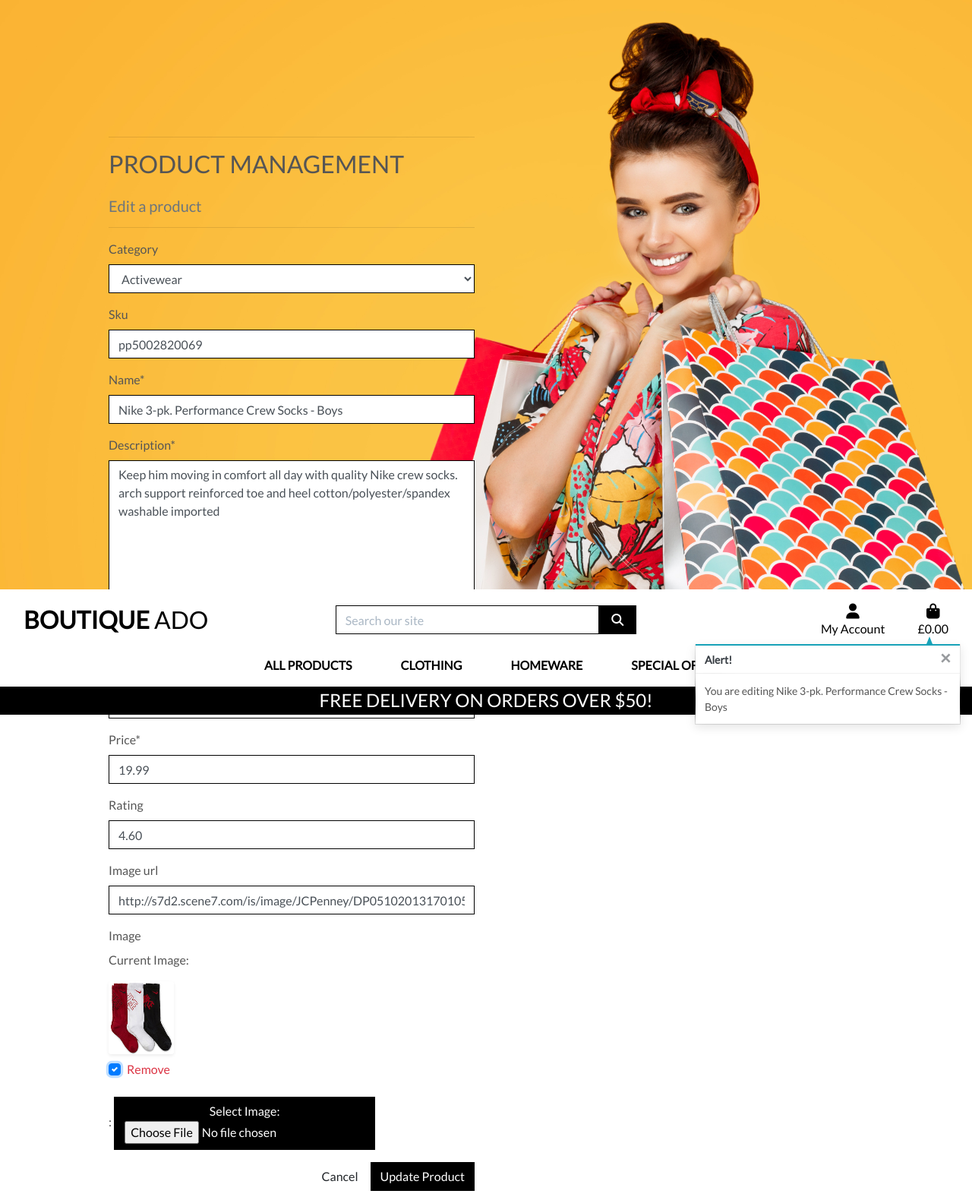
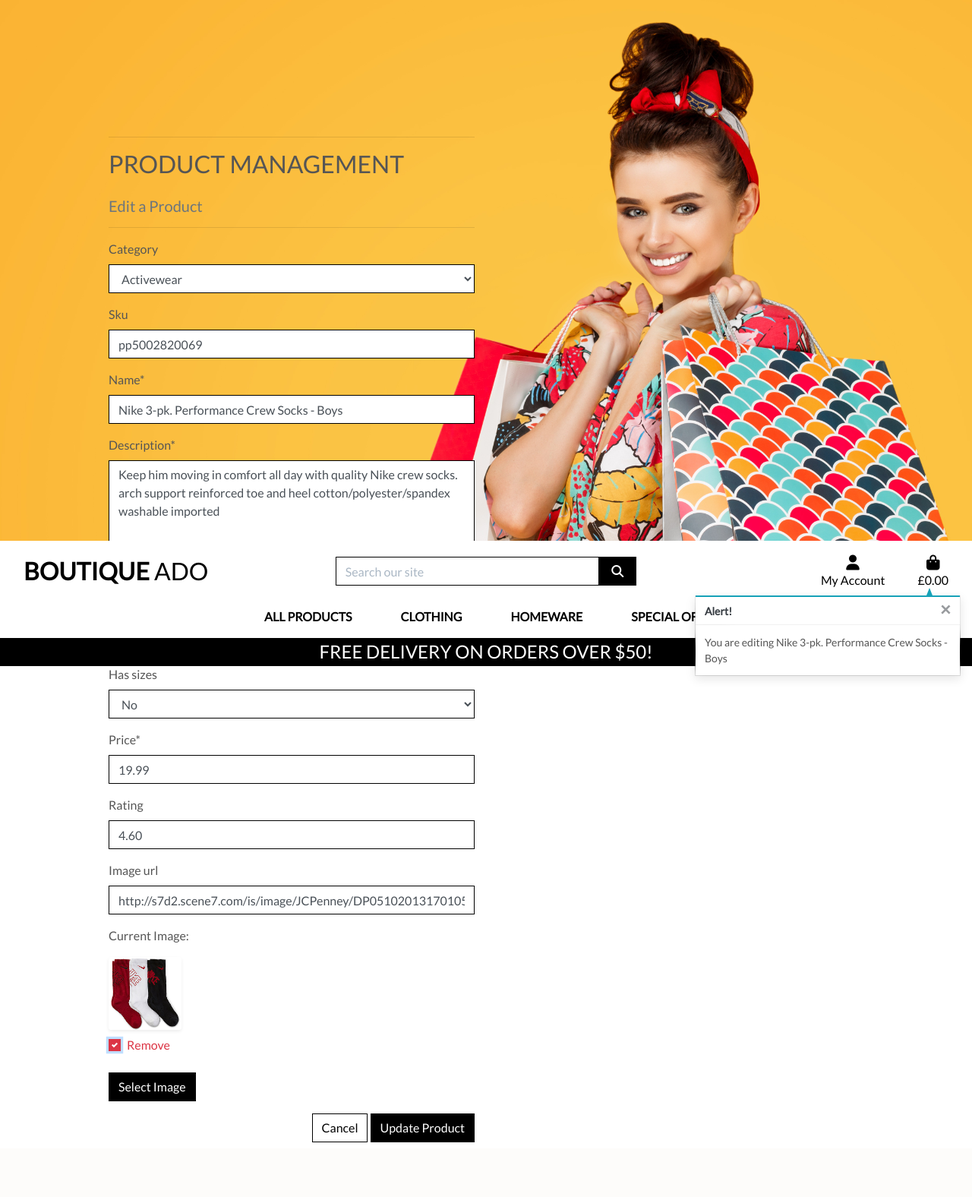
Before and after one commit to JoelMichaelRutter/jr-boutique-ado, a Django app: page /products/edit/12/ in a window 1280 px wide, after a click on "Remove". Shown: the whole page at 76% size. After the commit the page ends 1504 px from the top, so only its background shows below. Run offline with Django 3.2, Linux system fonts and the light colour scheme; the visitor is signed in with stand-in values (Sample User, id 1); data comes from the database, SQL or seed files in the repository; some libraries are stand-ins or nearby versions.

Commit message:
finalised edit image field on addedit form

```diff
--- a/products/forms.py
+++ b/products/forms.py
@@ -1,13 +1,13 @@
 from django import forms
 from .models import Product, Category
-from .widgets import CustomerClearableFileInput
+from .widgets import CustomClearableFileInput
 
 class ProductForm(forms.ModelForm):
     class Meta:
         model = Product
         fields = '__all__'
 
-    image = forms.ImageField(label='Image', required=False, widget=CustomerClearableFileInput)
+    image = forms.ImageField(label='Image', required=False, widget=CustomClearableFileInput)
 
     def __init__(self, *args, **kwargs):
         super().__init__(*args, **kwargs)
--- a/products/templates/products/custom_widget_templates/custom_clearable_file_input.html
+++ b/products/templates/products/custom_widget_templates/custom_clearable_file_input.html
@@ -1,22 +1,17 @@
 {% if widget.is_initial %}
-    <p>{{ widget.initial_text }}: </p>
+    <p>{{ widget.initial_text }}:</p>
     <a href="{{ widget.value.url }}">
-        <img width="86" height="96" class="rounded shadow-sm" src="{{ widget.value.url}}">
+        <img width="96" height="96" class="rounded shadow-sm" src="{{ widget.value.url }}">
     </a>
-    {% if not widget.required %}
-        <div class="custom-control custom-checkbox mt-2">
-            <input class="custom-control-input" type="checkbox" name="{{ widget.checkbox_name }}" id="{{ widget.checkbox_id }}"{% if widget.attrs.disabled %} disabled{% endif %}>
-            <label class="custom-control-label text-danger" for="{{ widget.checkbox_id }}">{{ widget.clear_checkbox_label }}</label>
-        </div>
-    {% endif %}
-    <br>
-    {{ widget.input_text }}:
+{% if not widget.required %}
+    <div class="custom-control custom-checkbox mt-2">
+        <input class="custom-control-input" type="checkbox" name="{{ widget.checkbox_name }}" id="{{ widget.checkbox_id }}">
+        <label class="custom-control-label text-danger" for="{{ widget.checkbox_id }}">{{ widget.clear_checkbox_label }}</label>
+    </div>
+{% endif %}<br>
+{{ widget.input_text }}
 {% endif %}
 <span class="btn btn-black rounded-0 btn-file">
-    Select Image: <input id="new-image" type="{{ widget.type }}" name="{{ widget.name }}"{% include "django/forms/widgets/attrs.html" %}>
+Select Image <input id="new-image" type="{{ widget.type }}" name="{{ widget.name }}"{% include "django/forms/widgets/attrs.html" %}>
 </span>
-<strong>
-    <p class="text-danger" id="filename">
-
-    </p>
-</strong>
+<strong><p class="text-danger" id="filename"></p></strong>
--- a/products/templates/products/edit_product.html
+++ b/products/templates/products/edit_product.html
@@ -16,18 +16,24 @@
             <div class="col-12 col-md-6">
                 <hr>
                 <h2 class="logo-font mb-4">Product Management</h2>
-                <h5 class="text-muted">Edit a product</h5>
+                <h5 class="text-muted">Edit a Product</h5>
                 <hr>
             </div>
         </div>
 
         <div class="row">
             <div class="col-12 col-md-6">
-                <form action="{% url 'edit_product' product.id %}" method="POST" class="form mb-2" enctype="multipart/form-data">
+                <form method="POST" action="{% url 'edit_product' product.id %}" class="form mb-2" enctype="multipart/form-data">
                     {% csrf_token %}
-                    {{ form | crispy }}
+                    {% for field in form %}
+                        {% if field.name != 'image' %}
+                            {{ field | as_crispy_field }}
+                        {% else %}
+                            {{ field }}
+                        {% endif %}
+                    {% endfor %}
                     <div class="text-right">
-                        <a href="{% url 'products' %}" class="btn btn-outline rounded-0">Cancel</a>
+                        <a class="btn btn-outline-black rounded-0" href="{% url 'products' %}">Cancel</a>
                         <button class="btn btn-black rounded-0" type="submit">Update Product</button>
                     </div>
                 </form>
@@ -35,3 +41,13 @@
         </div>
     </div>
 {% endblock %}
+
+{% block postloadjs %}
+    {{ block.super }}
+    <script type="text/javascript">
+        $('#new-image').change(function() {
+            var file = $('#new-image')[0].files[0];
+            $('#filename').text(`Image will be set to: ${file.name}`);
+        });
+    </script>
+{% endblock %}
--- a/products/widgets.py
+++ b/products/widgets.py
@@ -1,7 +1,8 @@
 from django.forms.widgets import ClearableFileInput
 from django.utils.translation import gettext_lazy as _
 
-class CustomerClearableFileInput(ClearableFileInput):
+
+class CustomClearableFileInput(ClearableFileInput):
     clear_checkbox_label = _('Remove')
     initial_text = _('Current Image')
     input_text = _('')
--- a/static/css/base.css
+++ b/static/css/base.css
@@ -227,6 +227,34 @@
 	color: #17a2b8; /* text-info */
 }
 
+/*Product form*/
+.btn-file {
+    position: relative;
+    overflow: hidden;
+}
+
+.btn-file input[type="file"] {
+    position: absolute;
+    top: 0;
+    right: 0;
+    min-height: 100%;
+    min-width: 100%;
+    opacity: 0;
+    cursor: pointer;
+}
+
+.custom-checkbox .custom-control-label::before {
+    border-radius: 0;
+    border-color: #dc3545;
+}
+
+.custom-checkbox .custom-control-input:checked~.custom-control-label::before {
+    background-color: #dc3545;
+    border-color: #dc3545;
+    border-radius: 0;
+}
+
+
 /* fixed top navbar only on medium and up */
 @media (min-width: 992px) {
     .fixed-top-desktop-only {
```
Also changed, not shown: products/templates/products/add_product.html (+20 -4 lines), media/after.jpg (added), media/kindpng_1206092.png (added).
